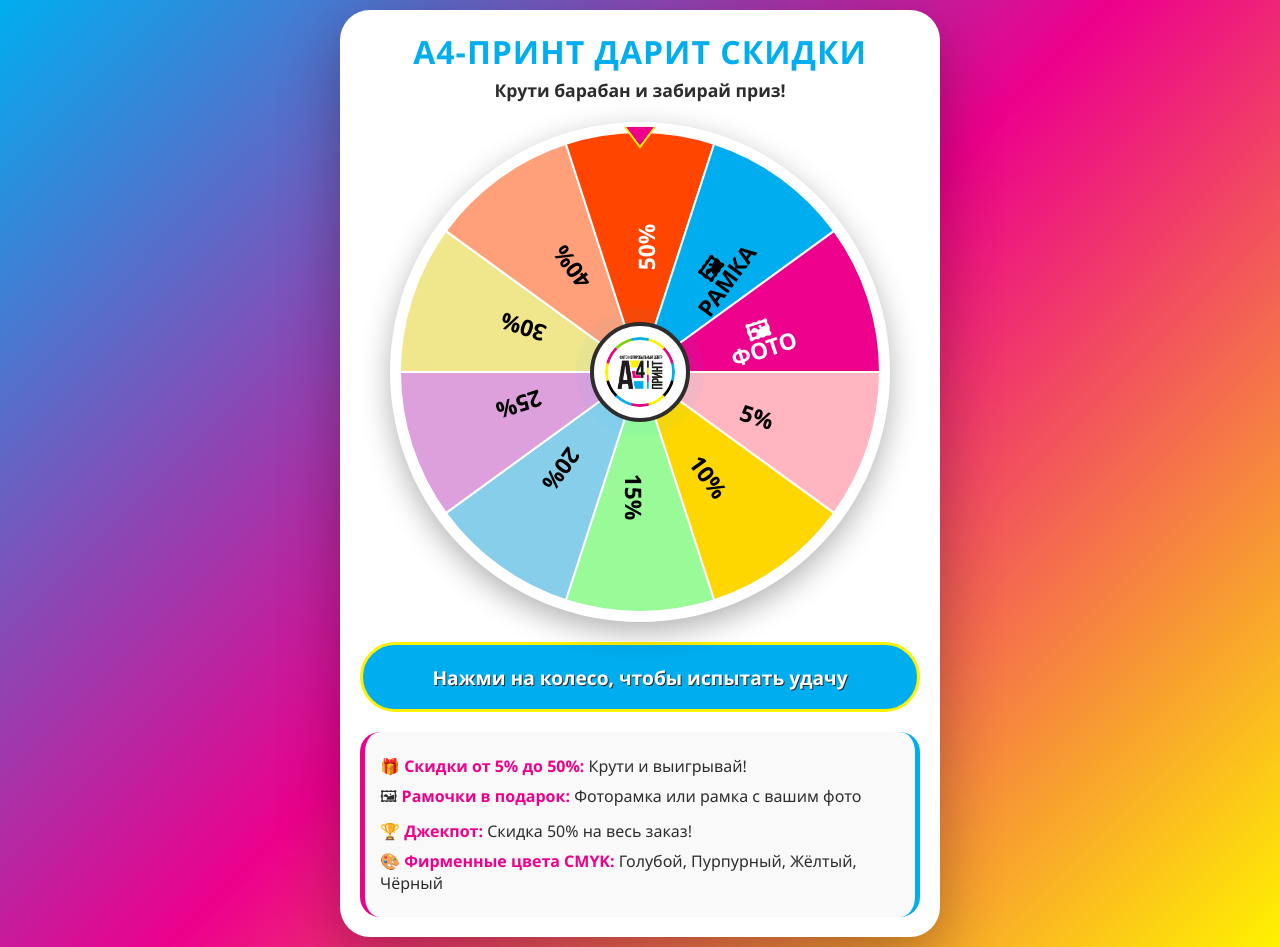
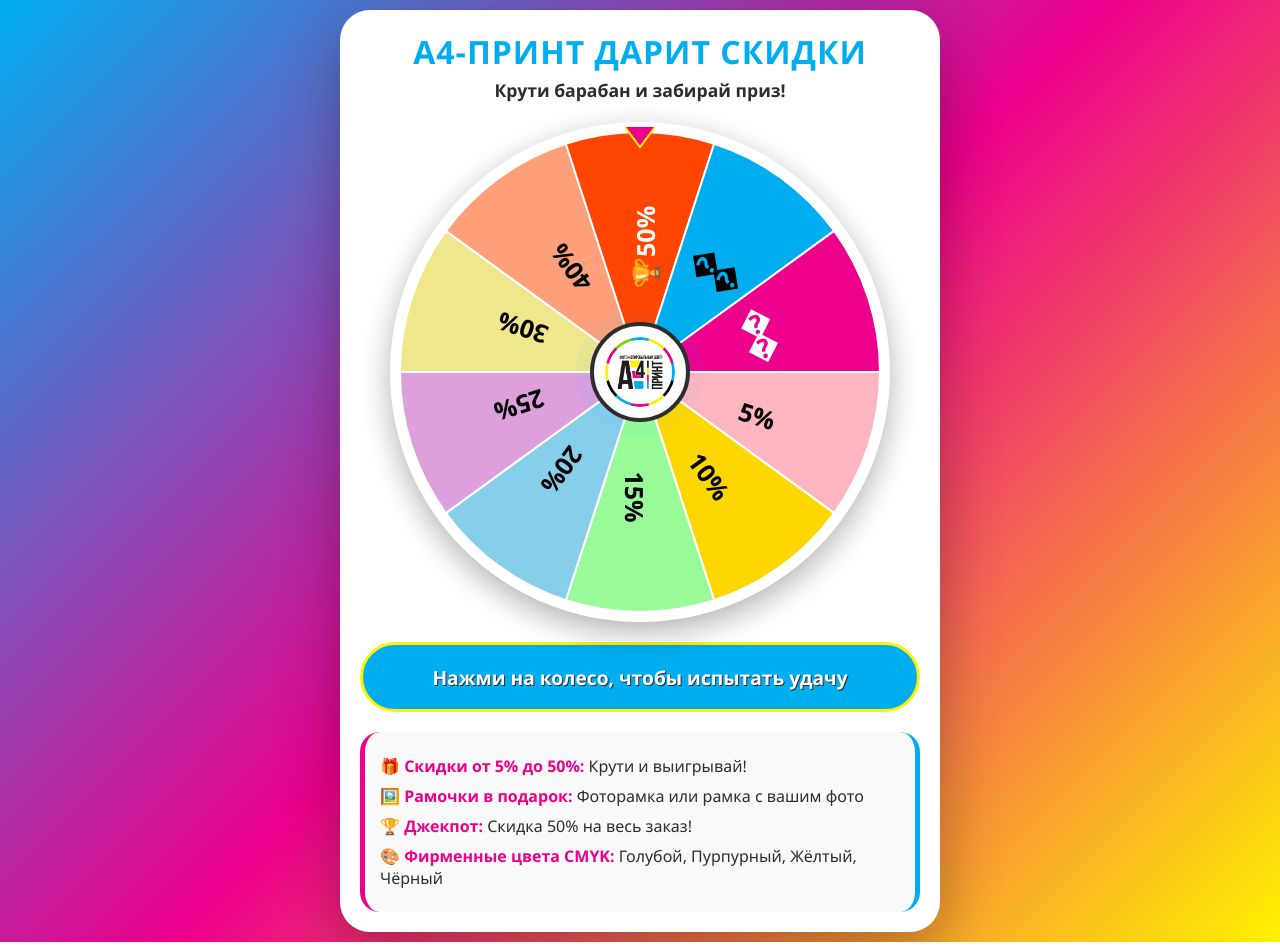
Before and after one commit to nyaganmaksimov-sys/a4-print, a plain HTML site: page index.html in a window 1280 px wide. Drawn offline with Linux system fonts and the light colour scheme.

Commit message:
Update index.html

```diff
--- a/index.html
+++ b/index.html
@@ -32,9 +32,9 @@
             width: 100%;
         }
 
-        /* ЗАГОЛОВОК ОДНИМ ЦВЕТОМ (фирменный голубой) */
+        /* ЗАГОЛОВОК ОДНИМ ЦВЕТОМ */
         h1 {
-            color: #00AEEF; /* Один цвет - CMYK Cyan */
+            color: #00AEEF;
             font-size: clamp(1.5rem, 5vw, 2rem);
             margin-bottom: 5px;
             font-weight: 800;
@@ -154,7 +154,6 @@
 </head>
 <body>
     <div class="container">
-        <!-- НОВЫЙ ЗАГОЛОВОК ОДНИМ ЦВЕТОМ -->
         <h1>А4-ПРИНТ ДАРИТ СКИДКИ</h1>
         <p class="subtitle">Крути барабан и забирай приз!</p>
 
@@ -173,7 +172,7 @@
 
         <div class="rules">
             <p>🎁 <strong>Скидки от 5% до 50%:</strong> Крути и выигрывай!</p>
-            <p>🖼 <strong>Рамочки в подарок:</strong> Фоторамка или рамка с вашим фото</p>
+            <p>🖼️ <strong>Рамочки в подарок:</strong> Фоторамка или рамка с вашим фото</p>
             <p>🏆 <strong>Джекпот:</strong> Скидка 50% на весь заказ!</p>
             <p>🎨 <strong>Фирменные цвета CMYK:</strong> Голубой, Пурпурный, Жёлтый, Чёрный</p>
         </div>
@@ -184,7 +183,7 @@
         const ctx = canvas.getContext('2d');
         const resultDiv = document.getElementById('result');
 
-        // НАСТРОЙКИ СЕКТОРОВ
+        // НАСТРОЙКИ СЕКТОРОВ С ПОНЯТНЫМИ ИКОНКАМИ
         const segments = [
             {
                 label: '5%',
@@ -229,22 +228,22 @@
                 emoji: '🎁'
             },
             {
-                label: '50%',
+                label: '🏆50%',
                 description: '🏆 ДЖЕКПОТ: Скидка 50% на заказ! 🏆',
                 color: '#FF4500',
                 emoji: '🏆'
             },
             {
-                label: '🖼 РАМКА',
-                description: '🖼 РАМОЧКА ДЛЯ ФОТО в подарок + скидка 10% на фотоуслуги!',
+                label: '🖼️➕',  // Иконка рамки + плюсик (рамка в подарок)
+                description: '🖼️ РАМОЧКА ДЛЯ ФОТО в подарок + скидка 10% на фотоуслуги!',
                 color: '#00AEEF',
-                emoji: '🖼'
+                emoji: '🖼️'
             },
             {
-                label: '🖼 ФОТО',
-                description: '🖼 РАМОЧКА с вашим снимком! Мы печатаем фото и дарим в рамке',
+                label: '🖼️📷',  // Иконка рамки + фотоаппарат (рамка с вашим фото)
+                description: '🖼️ РАМОЧКА с вашим снимком! Мы печатаем фото и дарим в рамке',
                 color: '#EC008C',
-                emoji: '🖼'
+                emoji: '🖼️'
             }
         ];
 
@@ -279,7 +278,7 @@
                 ctx.closePath();
                 ctx.stroke();
 
-                // Добавляем текст
+                // Добавляем текст с иконками
                 ctx.save();
                 ctx.translate(canvas.width / 2, canvas.height / 2);
                 ctx.rotate(startAngle + arc / 2);
@@ -292,13 +291,20 @@
                     ctx.fillStyle = '#000000';
                 }
 
-                ctx.font = 'bold ' + (canvas.width / 22) + 'px "Segoe UI"';
+                ctx.font = 'bold ' + (canvas.width / 20) + 'px "Segoe UI"';
 
-                // Разбиваем текст на две строки для длинных надписей
-                const lines = segments[i].label.split(' ');
-                if (lines.length > 1) {
-                    ctx.fillText(lines[0], canvas.width / 4, 5);
-                    ctx.fillText(lines[1], canvas.width / 4, 25);
+                // Для секторов с рамками используем иконки
+                if (i === 8 || i === 9) {
+                    // Для рамок рисуем две строки с иконками
+                    ctx.font = 'bold ' + (canvas.width / 15) + 'px "Segoe UI"';
+
+                    const icons = segments[i].label.split('');
+                    if (icons.length >= 2) {
+                        ctx.fillText(icons[0], canvas.width / 4, 0);
+                        ctx.fillText(icons[1], canvas.width / 4, 25);
+                    } else {
+                        ctx.fillText(segments[i].label, canvas.width / 4, 15);
+                    }
                 } else {
                     ctx.fillText(segments[i].label, canvas.width / 4, 15);
                 }
```
